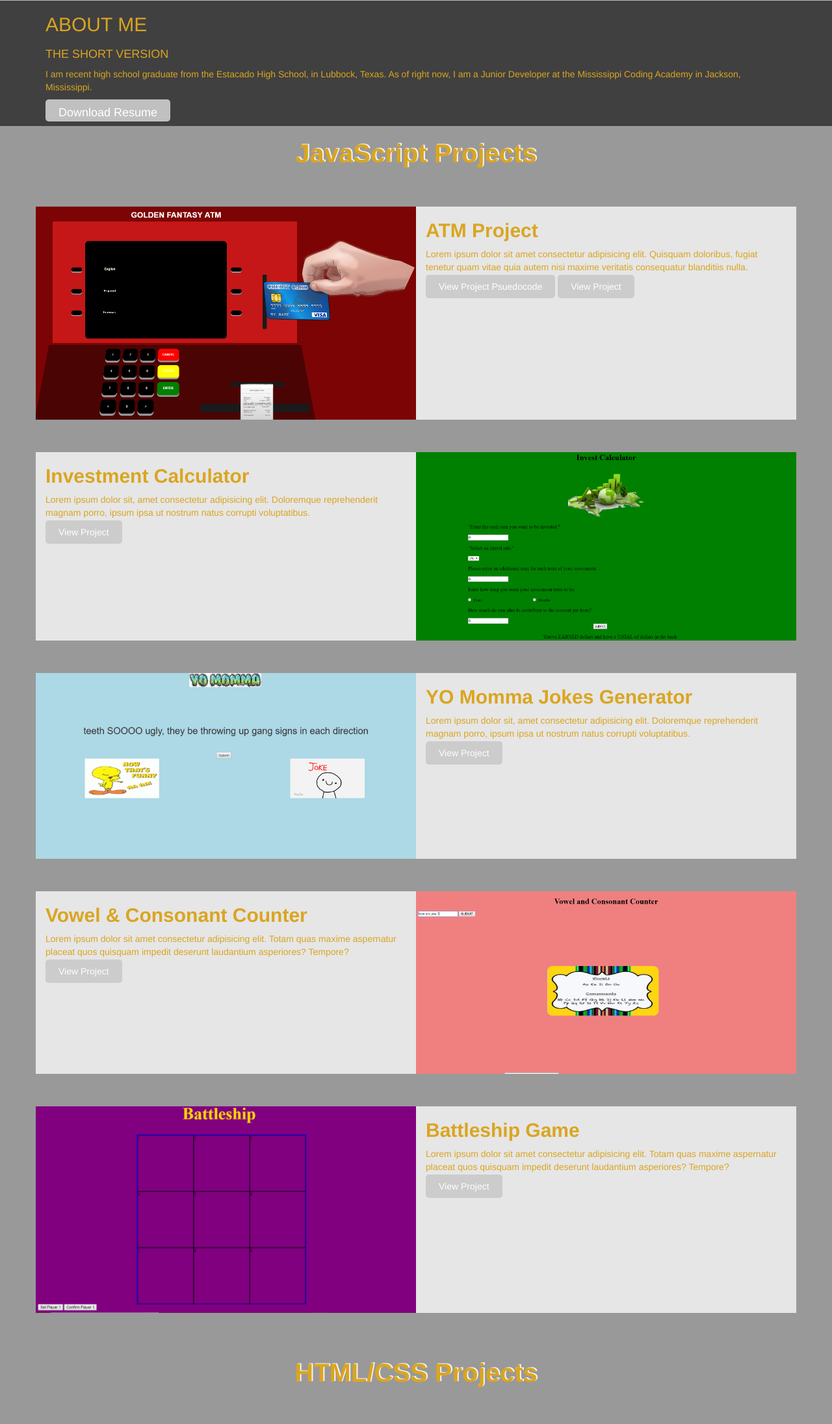
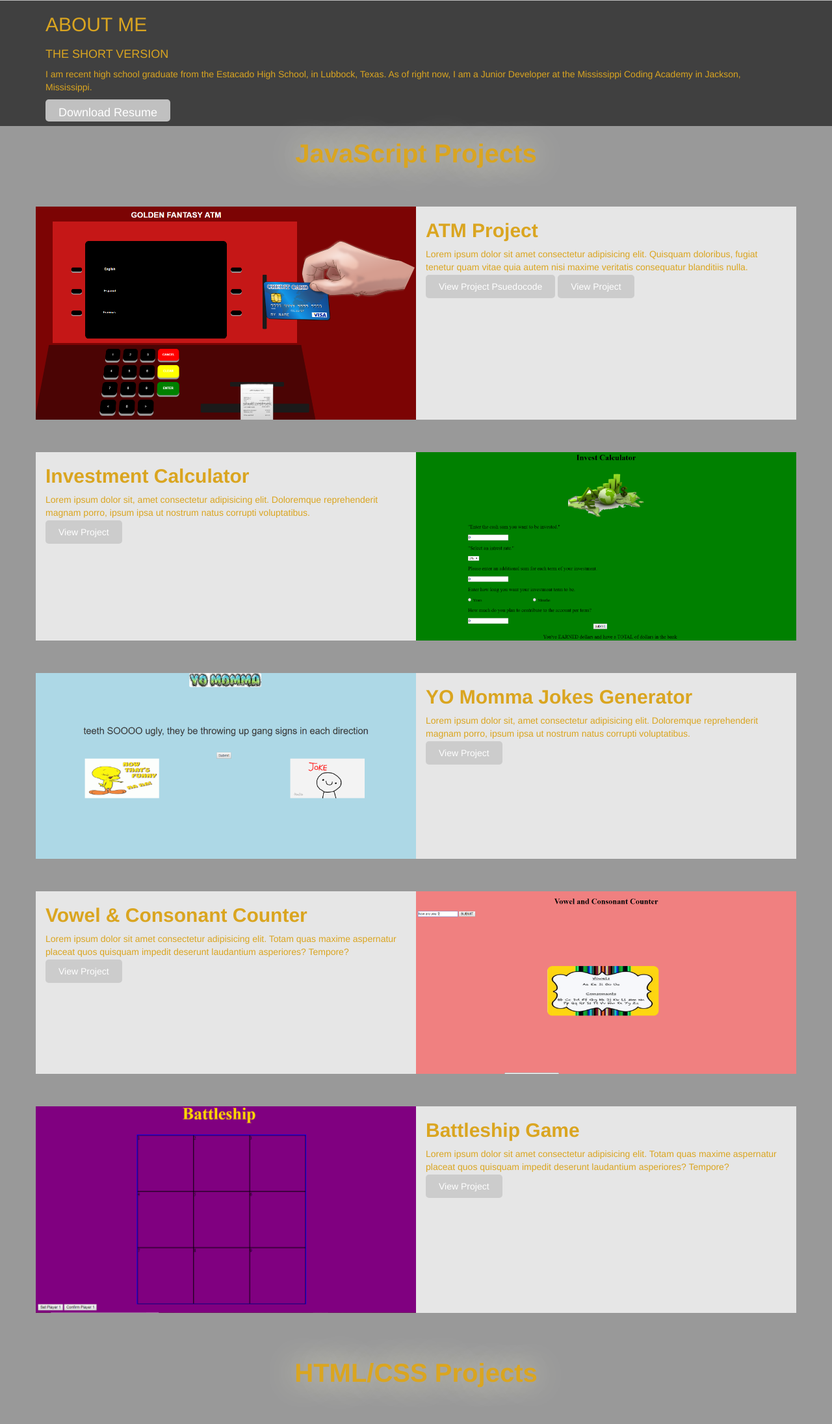
Before and after one commit to daishagolden/daishagolden.github.io, a plain HTML site: page index.html in a window 1280 px wide. Shown: the part 333-2525 px from the top of the page at 65% size. Drawn offline with Linux system fonts and the light colour scheme.

Commit message:
changed text shadow on headers

```diff
--- a/css/style.css
+++ b/css/style.css
@@ -96,13 +96,13 @@
 .javascript h2{
     font-size: 40px;
     text-align: center;
-    text-shadow: 2px -1px whitesmoke;
+    text-shadow: 0px 0px 50px lightgoldenrodyellow;
 }
 
 .html h2{
     font-size: 40px;
     text-align: center;
-    text-shadow: 2px -1px whitesmoke;
+    text-shadow: 0px 0px 50px lightgoldenrodyellow;
 }
 .project-button h2{
     font-weight: bolder;
```
